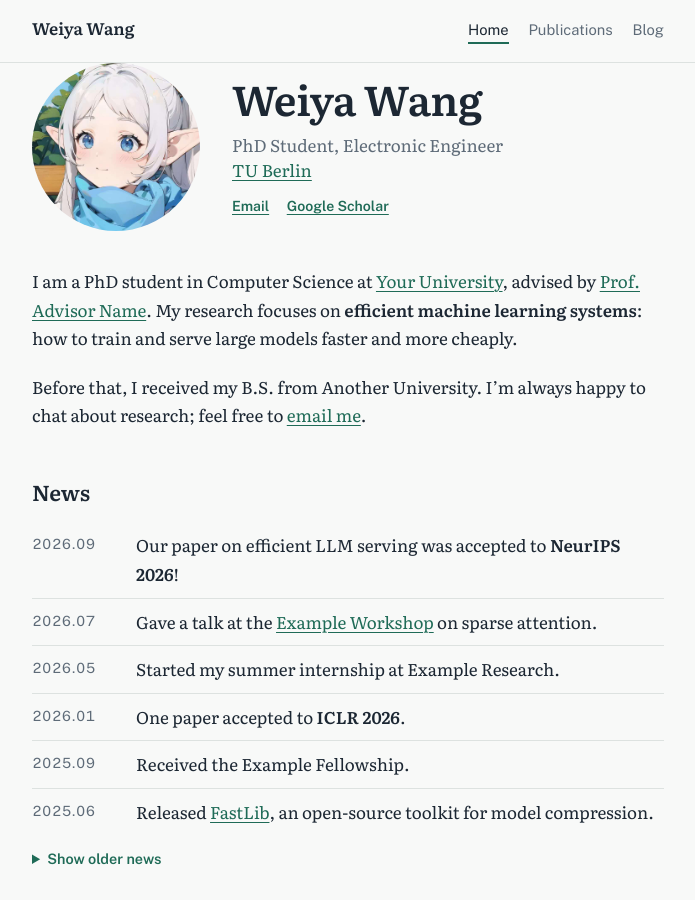
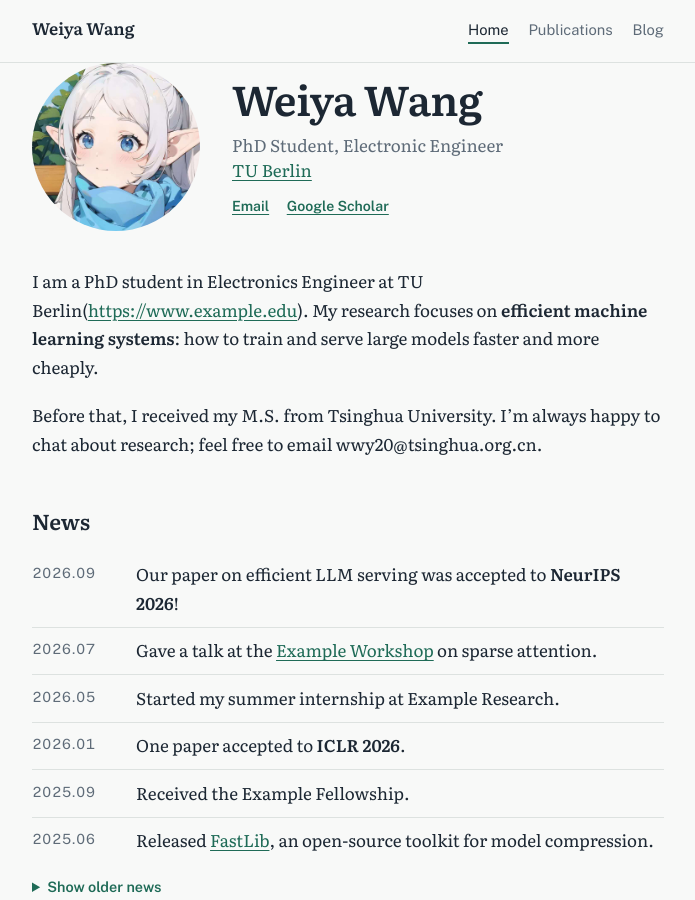
Before and after one commit to wwy2020211/wwy2020211.github.io, a Jekyll site: the page built from site/index.md, in a window 1280 px wide and 900 px high. Shown: the whole window, without its empty margins (292-987 px from the left). Built offline with Jekyll 4.4.1, drawn with Linux system fonts in a browser that asks for light colours.

Commit message:
Update index.md

```diff
--- a/site/index.md
+++ b/site/index.md
@@ -2,9 +2,9 @@
 layout: home
 ---
 
-I am a PhD student in Computer Science at [Your University](https://www.example.edu), advised by [Prof. Advisor Name](https://www.example.edu).
+I am a PhD student in Electronics Engineer at TU Berlin([https://www.example.edu](https://www.tu.berlin)).
 My research focuses on **efficient machine learning systems**: how to train and serve large models faster and more cheaply.
 
-Before that, I received my B.S. from Another University. I'm always happy to chat about research; feel free to [email me](mailto:you@example.edu).
+Before that, I received my M.S. from Tsinghua University. I'm always happy to chat about research; feel free to email wwy20@tsinghua.org.cn.
 
 <!-- 这一段就是主页的自我介绍，直接用 Markdown 改写即可 -->
```
